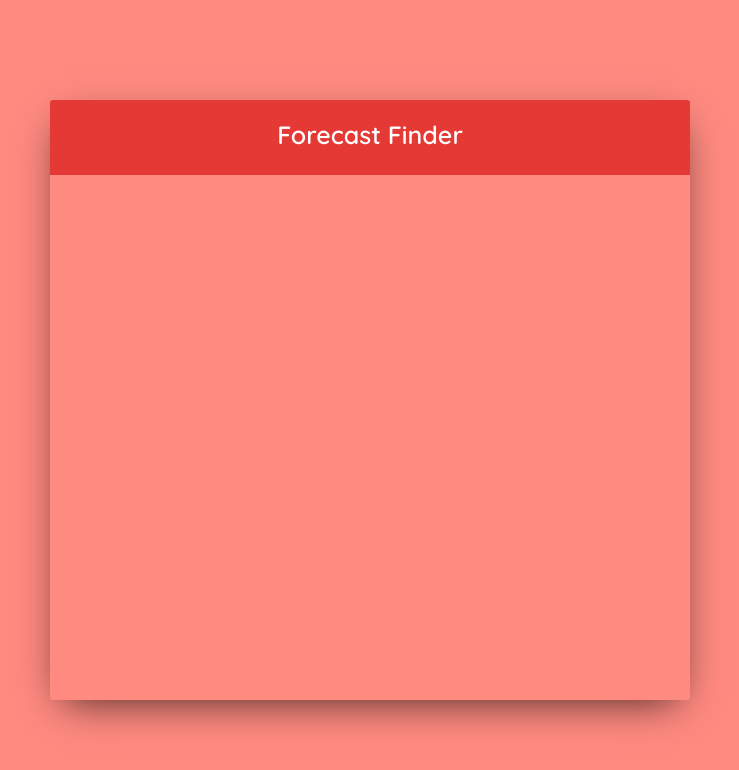
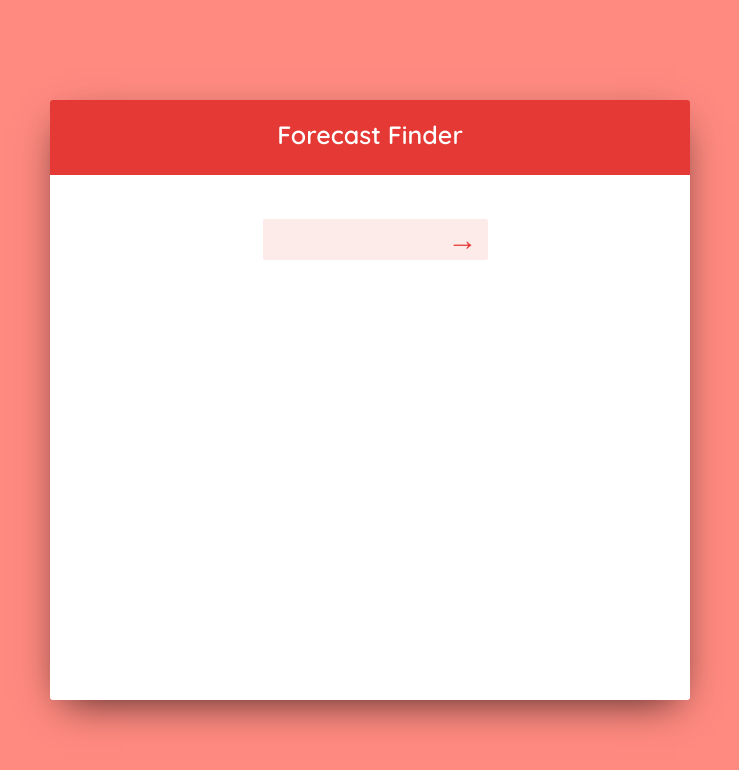
Before and after one commit to zekiunyildiz/React-Weather-App, a React (Create React App) app: page / in a window 1280 px wide. Shown: the top 770 px of the page, without its empty margins (270-1009 px from the left). Built offline with nearby package versions, Linux system fonts and the light colour scheme.

Commit message:
call api_call function

```diff
--- /dev/null
+++ b/src/components/Content.js
@@ -0,0 +1,11 @@
+import React from "react"
+
+const Content = (props) => {
+    return(
+        <div className="content">
+            {props.children}
+        </div>
+    )
+}
+
+export default Content;
--- a/src/components/Main.js
+++ b/src/components/Main.js
@@ -1,22 +1,31 @@
-import React from 'react'
-import axios from 'axios';
-import Header from './Header'
-
-const API_KEY = "43c7ee22c8621489263185308bf448d3";
+import React, { useEffect } from "react";
+import axios from "axios";
+import Header from "./Header";
+import Content from "./Content";
+import WeatherSearch from "./WeatherSearch";
 
 
-function Main() {
-    const api_call = async () => {
-        const url = `api.openweathermap.org/data/2.5/weather?q=Istanbul&appid=${API_KEY}`
-        const request = axios.get(url)
-        const response = await request
-        console.log(response);
-    }
-    return (
-        <div className='main'>
-            <Header/>
-        </div>
-    )
-}
 
-export default Main
+const Main = () => {
+  const api_call = async e => {
+    e.preventDefault();
+    const API_KEY = "43c7ee22c8621489263185308bf448d3";
+    const url = `https://api.openweathermap.org/data/2.5/weather?q=Istanbul&appid=${API_KEY}`;
+    const request = axios.get(url);
+    const response = await request;
+    console.log(response);
+  };
+
+
+
+  return (
+    <div className="main">
+      <Header />
+      <Content>
+        <WeatherSearch api_call={api_call} />
+      </Content>
+    </div>
+  );
+};
+
+export default Main;
--- /dev/null
+++ b/src/components/WeatherSearch.js
@@ -0,0 +1,20 @@
+import React from "react";
+
+const WeatherSearch = (props) => {
+  return (
+    <div className="weather-search">
+      <form onSubmit={props.api_call} className="weather-search__form">
+        <input
+          autoComplete="off"
+          className="weather-search__input"
+          type="text"
+        />
+        <div className="weather-search__submit">
+          <button className="weather-search__button">&rarr;</button>
+        </div>
+      </form>
+    </div>
+  );
+};
+
+export default WeatherSearch;
```
